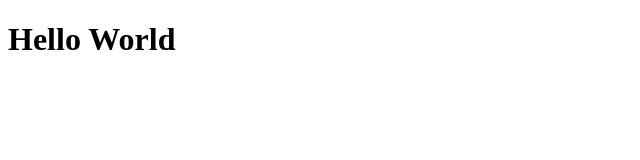
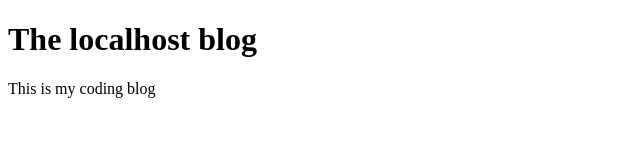
Before and after one commit to sonnerberg/blog, a Gatsby site: page / in a window 1280 px wide. Shown: the whole page, without its empty margins (0-640 px from the left). Built offline with nearby package versions, Linux system fonts and the light colour scheme; Gatsby itself is replaced by a stand-in of ours.

Commit message:
Add useSiteMetaData hook

```diff
--- /dev/null
+++ b/src/hooks/useSiteMetadata.js
@@ -0,0 +1,17 @@
+import {graphql as gql, useStaticQuery} from 'gatsby'
+
+export const useSiteMetadata = () => {
+    const { site } = useStaticQuery(
+        gql`
+        query SITE_METADATA_QUERY {
+            site {
+                siteMetadata {
+                    title
+                    description
+                }
+            }
+        }
+        `
+    )
+    return site.siteMetadata
+}
--- a/src/pages/index.js
+++ b/src/pages/index.js
@@ -1,3 +1,12 @@
 import React from "react";
+import { useSiteMetadata } from '../hooks/useSiteMetadata'
 
-export default () => <h1>Hello World</h1>;
+export default () => {
+    const { title, description } = useSiteMetadata()
+    return (
+        <>
+            <h1>{title}</h1>
+            <p>{description}</p>
+        </>
+    )
+}
```
